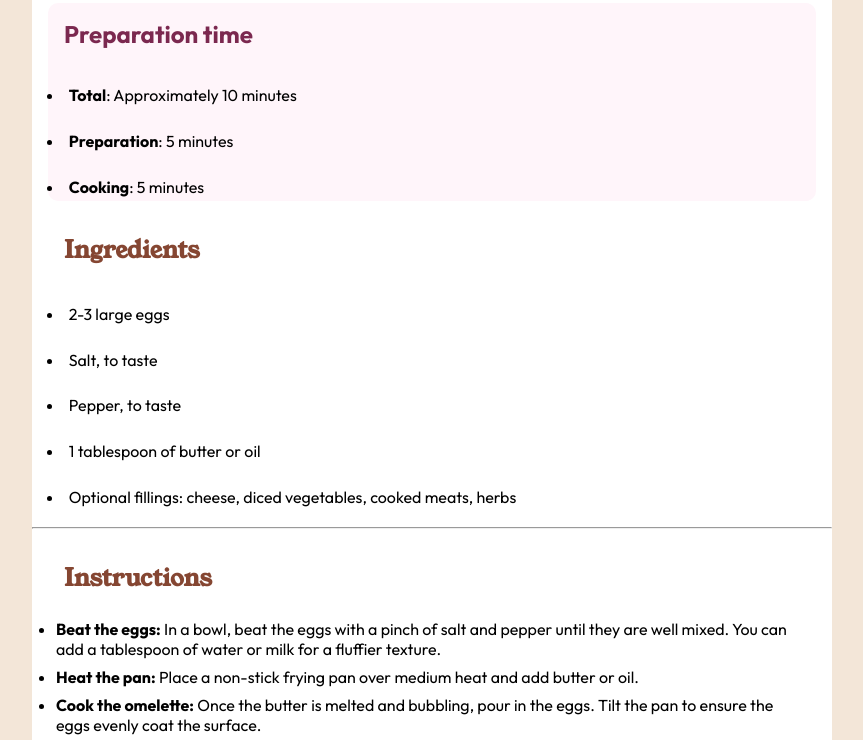
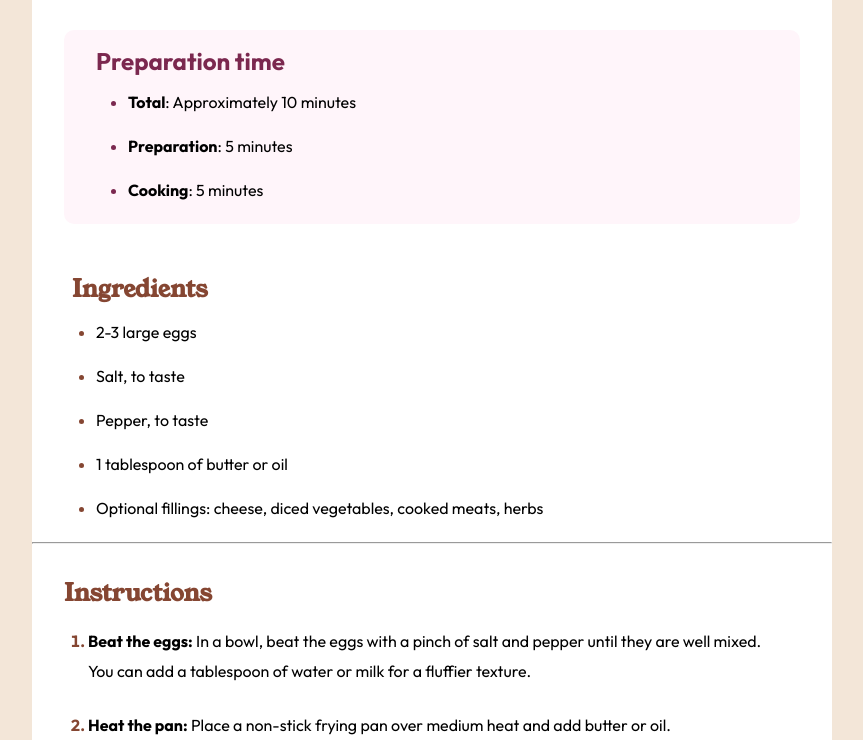
Before and after one commit to kiminimi/RECIPE-PAGE-MAIN, a plain HTML site: page index.html in a window 1280 px wide. Shown: the part 588-1328 px from the top of the page, without its empty margins (208-1071 px from the left). Drawn offline with Linux system fonts and the light colour scheme.

Commit message:
Update style.css
Added style properties to bullet points and numbers. Adjusted positioning for each section as well.

```diff
--- a/style.css
+++ b/style.css
@@ -20,41 +20,45 @@ main {
 
 img {
   width: 100%;
-  border-radius: 25px;
-  padding: 1rem;
+  border-radius: 50px;
+  padding: 2rem;
 }
 
 h1 {
   font-family: "Young Serif";
   font-weight: 100;
-  margin-left: 1rem;
+  margin-left: 2rem;
 }
 
 .desc {
-  margin: 1.2rem;
+  margin: 1rem 2rem;
   font-family: "Outfit", sans-serif;
   color: hsl(24, 5%, 18%);
 }
 
 .prep {
   background: hsl(330, 100%, 98%);
-  margin: 1rem;
+  margin: 2rem;
   border-radius: 10px;
   font-family: "Outfit", sans-serif;
 }
 .prep h2 {
   color: hsl(332, 51%, 32%);
-  padding: 1rem;
+  padding: 1rem 2rem;
+}
+
+.prep ::marker {
+  color: hsl(332, 51%, 32%);
 }
 
 .prep li {
   list-style: disc;
-  margin: 1rem;
-  padding: 0.3rem;
+  margin: 0 4rem;
+  padding-bottom: 1.5rem;
 }
 
 .ingredients {
-  margin: 1rem;
+  margin: 0 1.5rem;
   border-radius: 10px;
   font-family: "Outfit", sans-serif;
 }
@@ -65,10 +69,14 @@ h1 {
   font-family: "Young Serif";
 }
 
+.ingredients ::marker {
+  color: hsl(14, 45%, 36%);
+}
+
 .ingredients li {
   list-style: disc;
-  margin: 1rem;
-  padding: 0.3rem;
+  margin: 0 2.5rem;
+  padding-bottom: 1.5rem;
 }
 
 .instructions {
@@ -83,9 +91,15 @@ h1 {
   font-family: "Young Serif";
 }
 
+.instructions ::marker {
+  color: hsl(14, 45%, 36%);
+  font-weight: bold;
+}
+
 .instructions li {
-  list-style: disc;
-  margin: 0.5rem;
+  margin: 0 2.5rem;
+  padding-bottom: 1.5rem;
+  line-height: 30px;
 }
 
 .nutrition {
```
